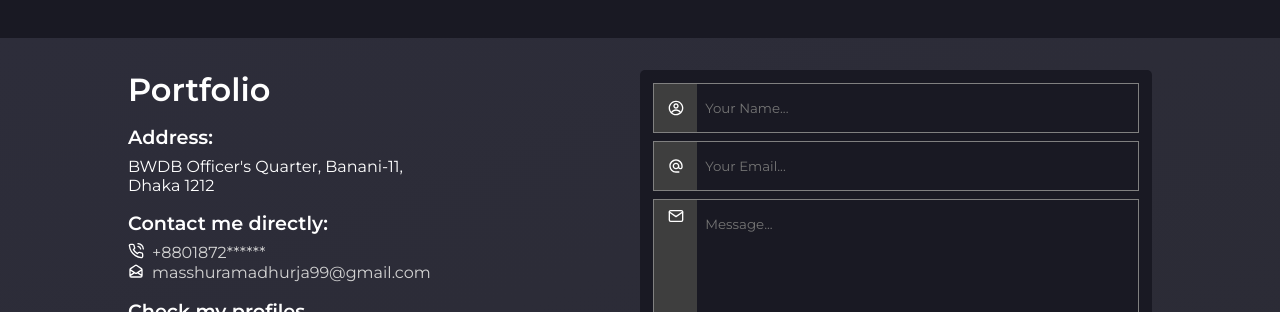
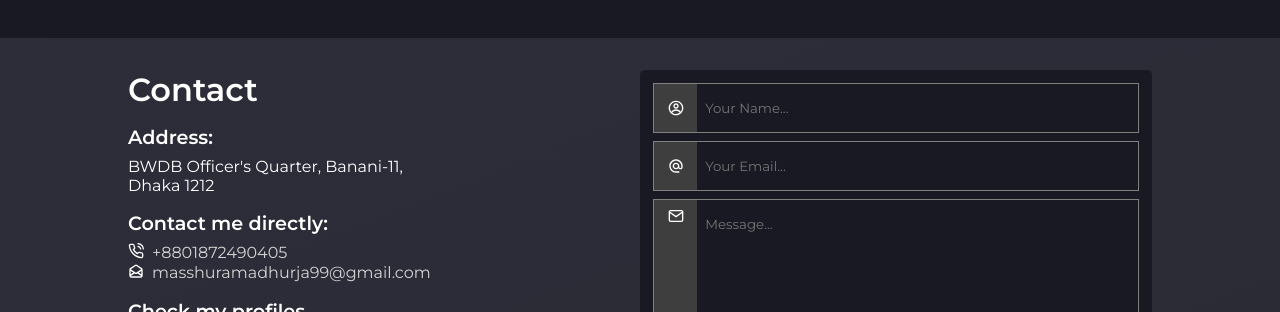
Before and after one commit to MasshuraMadhurja/Portfolio-react, a React (Create React App) app: page / in a window 1280 px wide. Shown: the part 3403-3715 px from the top of the page. Built offline with nearby package versions, Linux system fonts and the light colour scheme.

Commit message:
info added

```diff
--- a/src/components/Footer/Footer.jsx
+++ b/src/components/Footer/Footer.jsx
@@ -19,7 +19,7 @@ const Footer = () => {
     <Container id="footer">
       <Profile>
         <Slide direction="left" delay={1}>
-          <h1>Portfolio</h1>
+          <h1>Contact</h1>
         </Slide>
         <div className="address">
           <Slide direction="left">
@@ -38,7 +38,7 @@ const Footer = () => {
               <FiPhoneCall />
             </span>
             <Slide direction="left">
-              <a href="tel:+8801872">+8801872******</a>
+              <a href="tel:+8801872490405">+8801872490405</a>
             </Slide>
           </div>
           <div>
```
Also changed, not shown: 1 other file (tests, documents, lock files or other folders).
